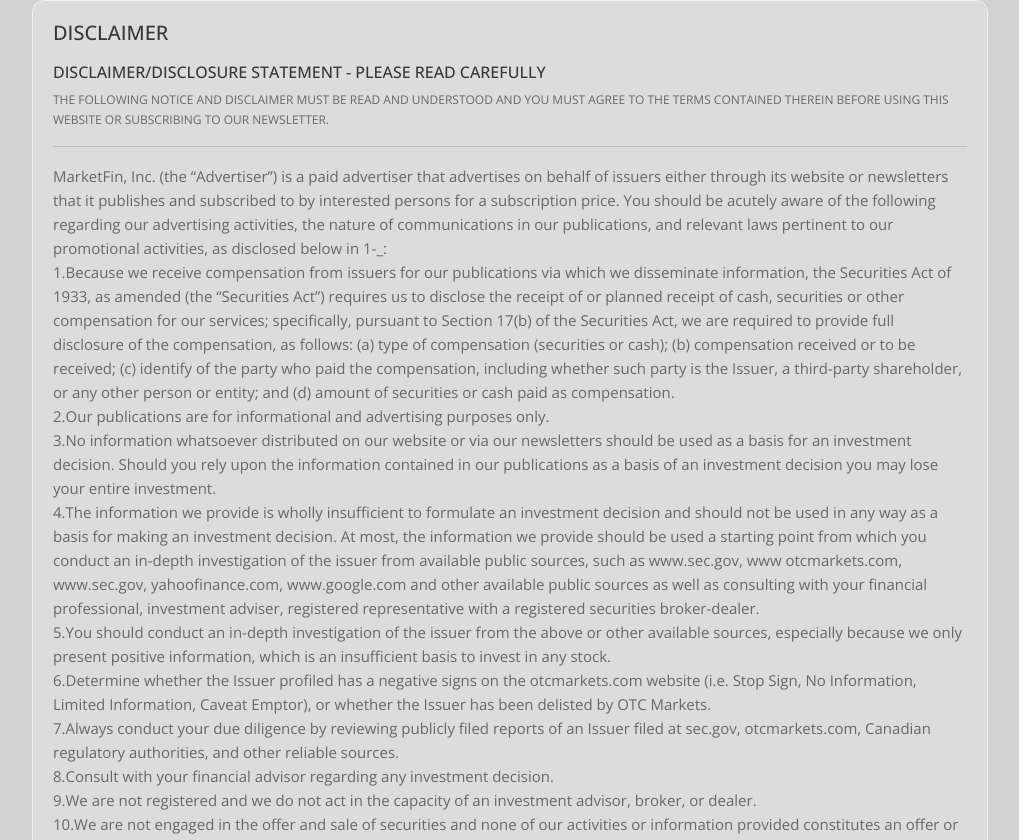
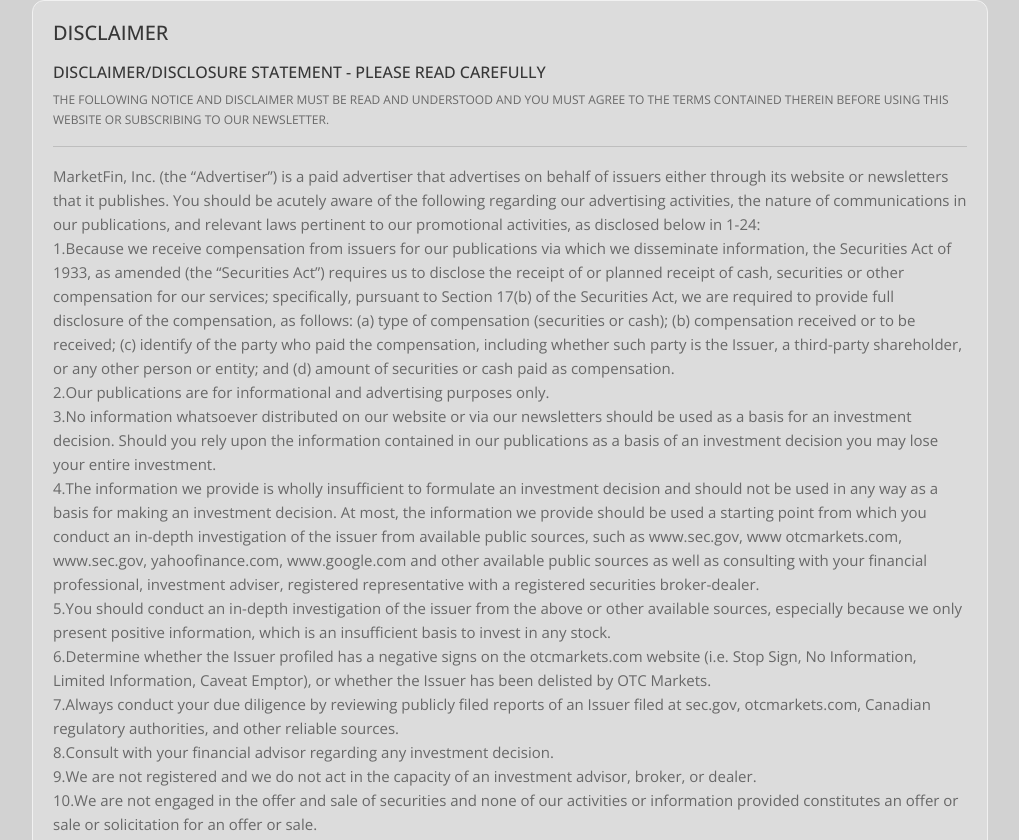
Before and after one commit to marketfin/marketfin.github.io, a plain HTML site: page disclaimer.html in a window 1280 px wide. Shown: the part 320-1160 px from the top of the page, without its empty margins (130-1149 px from the left). Drawn offline with nearby package versions, Linux system fonts and the light colour scheme.

Commit message:
Update disclaimer.html

```diff
--- a/disclaimer.html
+++ b/disclaimer.html
@@ -76,9 +76,7 @@
                 <div class="list-txt">
 
 MarketFin, Inc. (the “Advertiser”) is a paid advertiser that advertises on behalf of issuers either through its website
-or newsletters that it publishes and  subscribed to by interested persons for a subscription price.  You should be
-acutely aware of the following regarding our advertising activities, the nature of communications in our
-publications, and relevant laws pertinent to our promotional activities,  as disclosed below in 1-_:
+or newsletters that it publishes.  You should be acutely aware of the following regarding our advertising activities, the nature of communications in our publications, and relevant laws pertinent to our promotional activities,  as disclosed below in 1-24:
 <br>
 1.Because we receive compensation from issuers for our publications via which  we disseminate information,
 the Securities Act of 1933, as amended (the “Securities Act”) requires us to disclose  the receipt of or
```
